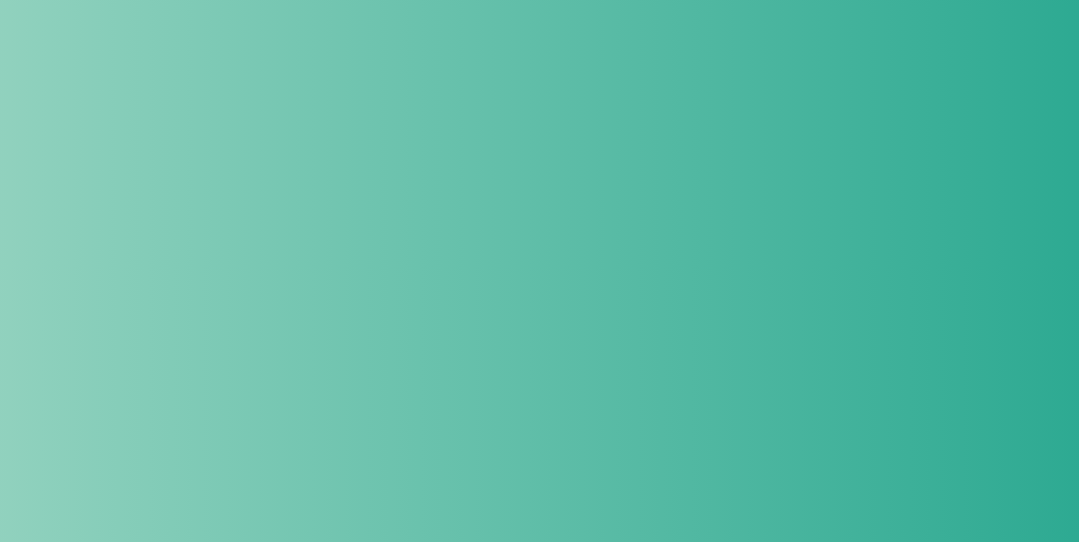
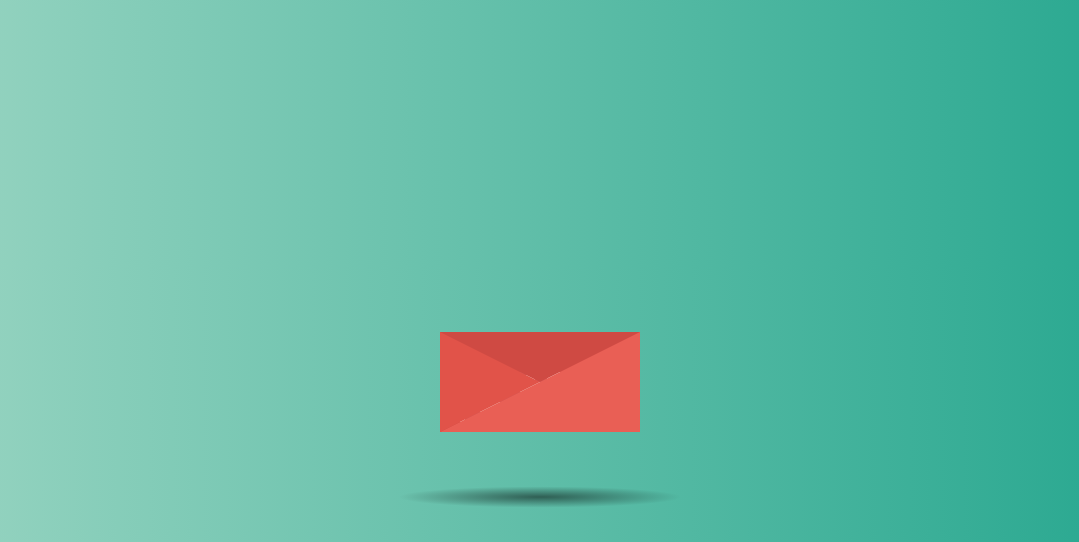
Before and after one commit to MaximeWeb/KonexioChap1, a plain HTML site: page index.html in a window 1280 px wide. Shown: the part 258-800 px from the top of the page, without its empty margins (100-1179 px from the left). Drawn offline with Linux system fonts and the light colour scheme.

Commit message:
new fichiers

```diff
--- /dev/null
+++ b/index.css
@@ -0,0 +1,166 @@
+body {
+    background: #323641;
+  }
+
+  .letter-image {
+    position: absolute;
+    top: 80%;
+    left: 50%;
+    width: 200px;
+    height: 200px;
+    -webkit-transform: translate(-50%, -50%);
+    -moz-transform: translate(-50%, -50%);
+    transform: translate(-50%, -50%);
+    cursor: pointer;
+  }
+
+  .animated-mail {
+    position: absolute;
+    height: 150px;
+    width: 200px;
+    -webkit-transition: .4s;
+    -moz-transition: .4s;
+    transition: .4s;
+
+    .body {
+      position: absolute;
+      bottom: 0;
+      width: 0;
+      height: 0;
+      border-style: solid;
+      border-width: 0 0 100px 200px;
+      border-color: transparent transparent #e95f55 transparent;
+      z-index: 2;
+    }
+
+    .top-fold {
+      position: absolute;
+      top: 50px;
+      width: 0;
+      height: 0;
+      border-style: solid;
+      border-width: 50px 100px 0 100px;
+      -webkit-transform-origin: 50% 0%;
+      -webkit-transition: transform .4s .4s, z-index .2s .4s;
+      -moz-transform-origin: 50% 0%;
+      -moz-transition: transform .4s .4s, z-index .2s .4s;
+      transform-origin: 50% 0%;
+      transition: transform .4s .4s, z-index .2s .4s;
+      border-color: #cf4a43 transparent transparent transparent;
+      z-index: 2;
+    }
+
+    .back-fold {
+      position: absolute;
+      bottom: 0;
+      width: 200px;
+      height: 100px;
+      background: #cf4a43;
+      z-index: 0;
+    }
+
+    .left-fold {
+      position: absolute;
+      bottom: 0;
+      width: 0;
+      height: 0;
+      border-style: solid;
+      border-width: 50px 0 50px 100px;
+      border-color: transparent transparent transparent #e15349;
+      z-index: 2;
+    }
+
+    .letter {
+      left: 20px;
+      bottom: 0px;
+      position: absolute;
+      width: 160px;
+      height: 60px;
+      background: white;
+      z-index: 1;
+      overflow: hidden;
+      -webkit-transition: .4s .2s;
+      -moz-transition: .4s .2s;
+      transition: .4s .2s;
+
+      .letter-border {
+        height: 10px;
+        width: 100%;
+        background: repeating-linear-gradient(
+          -45deg,
+          #cb5a5e,
+          #cb5a5e 8px,
+          transparent 8px,
+          transparent 18px
+        );
+      }
+
+      .letter-title {
+        margin-top: 10px;
+        margin-left: 5px;
+        height: 10px;
+        width: 40%;
+        background: #cb5a5e;
+      }
+      .letter-context {
+        margin-top: 10px;
+        margin-left: 5px;
+        height: 10px;
+        width: 20%;
+        background: #cb5a5e;
+      }
+
+      .letter-stamp {
+        margin-top: 30px;
+        margin-left: 120px;
+        border-radius: 100%;
+        height: 30px;
+        width: 30px;
+        background: #cb5a5e;
+        opacity: 0.3;
+      }
+    }
+  }
+
+  .shadow {
+    position: absolute;
+    top: 200px;
+    left: 50%;
+    width: 400px;
+    height: 30px;
+    transition: .4s;
+    transform: translateX(-50%);
+    -webkit-transition: .4s;
+    -webkit-transform: translateX(-50%);
+    -moz-transition: .4s;
+    -moz-transform: translateX(-50%);
+
+    border-radius: 100%;
+    background: radial-gradient(rgba(0,0,0,0.5), rgba(0,0,0,0.0), rgba(0,0,0,0.0));
+  }
+
+    .letter-image:hover {
+      .animated-mail {
+        transform: translateY(50px);
+        -webkit-transform: translateY(50px);
+        -moz-transform: translateY(50px);
+      }
+
+      .animated-mail .top-fold {
+        transition: transform .4s, z-index .2s;
+        transform: rotateX(180deg);
+        -webkit-transition: transform .4s, z-index .2s;
+        -webkit-transform: rotateX(180deg);
+        -moz-transition: transform .4s, z-index .2s;
+        -moz-transform: rotateX(180deg);
+        z-index: 0;
+      }
+
+      .animated-mail .letter {
+        height: 180px;
+      }
+
+      .shadow {
+        width: 250px;
+      }
+    }
--- a/index.html
+++ b/index.html
@@ -4,11 +4,28 @@
     <meta charset="UTF-8" />
     <meta name="viewport" content="width=device-width, initial-scale=1.0" />
     <link rel="shortcut icon" href="#">
+    <link rel="stylesheet" href="index.css">
     <title>Les Fondamentaux - partie 1</title>
   </head>
   <body style="background: linear-gradient(to right, #9ad5c2, #24a68e)"">
     <h1 style="font-size: 40px; color: white; text-align: center; margin-top: 15%">Les Fondamentaux - Partie 1</h1>
     <script src="index.js"></script>
-
+    <div class="letter-image">
+        <div class="animated-mail">
+          <div class="back-fold"></div>
+          <div class="letter">
+            <div class="letter-border"></div>
+            <div class="letter-title"></div>
+            <div class="letter-context"></div>
+            <div class="letter-stamp">
+              <div class="letter-stamp-inner"></div>
+            </div>
+          </div>
+          <div class="top-fold"></div>
+          <div class="body"></div>
+          <div class="left-fold"></div>
+        </div>
+        <div class="shadow"></div>
+      </div>
   </body>
 </html>
--- a/index.js
+++ b/index.js
@@ -1,7 +1,7 @@
 const continent = "Europe";
-const country = "France";
-let population = 34 ;
-const isIsland = false;
+const country = "english";
+let population = 51;
+
 let langage = "francais"
 let finland = 6
 const age = 27
@@ -9,34 +9,168 @@ const year = 1996
 const now = 2023
 const name = "Maxime";
 const userName = "Neyret"
-let x = 10+5
-langage = 'french'
+let average = 33
+
 
 let description = `${country} ,is in ${continent} and its ${population} inhabitants speak ${langage}`
 
 population /= 2
-population ++
+population++
 
-console.log( population > finland )
-console.log ( population < 33 )
-console.log ( description )
-console.log(continent,country,population)
-console.log(typeof isIsland)
+console.log(population > finland)
+console.log(population < 33)
+console.log(description)
+console.log(continent, country, population)
+
 console.log(langage)
 
 
+if (population > average) {
+    console.log(`${country}'s population is above  average`)
+
+} else {
+
+    console.log(`${country}'s population is ${average - population} below average `)
+}
+
+let RandomNumber = '40';
+
+console.log(Number(RandomNumber), age)
+console.log(+(RandomNumber) + 10);
+console.log(typeof String(30));
+console.log(" 19 " - " 13 " + "17 ");
+console.log("19 " - "13" + 17);
+console.log(" 123" < 57);
+console.log(5 + 6 + "4" + 9 - 4 - 2);
+
+let money = 0
+if (money) {
+    console.log(" no money")
+} else {
+    console.log("go to work")
+}
+
+/* const Message = Number(prompt("Please tap a word"))
+
+if ( Message === 7 ) {
+    console.log("7 is a good number");
+} else if (Message === 9) {
+    console.log("9 is also a good number")
+} else if (Message === 10 ) {
+    console.log(" 10 is the best number , congrat ! ");
+} else  {
+    console.log(" Bad number ")
+} */
+/*
+const numNeighbours = Number(prompt("how many country is beside yours ?"))
+
+if (numNeighbours === 1) {
+    alert("Only one country is beside yours")
+} else if (numNeighbours > 1) {
+    alert("More than one country beside yours")
+} else {
+    alert("No country beside yours")
+} */
+
+let age2 = 20
+let goodView = true
 
 
+// AND operator &&
+// OR operator ||
+// NOT !
+
+if (age2 >= 18 && goodView) {
+    console.log("you can drive");
+} else {
+    console.log("no drive");
+}
+
+if (age2 >= 18 || goodView) {
+    console.log("you can drive");
+} else {
+    console.log("no drive");
+}
 
 
+if (!age2 >= 18 || !goodView && isTired) {
+    console.log("you can drive");
+} else {
+    console.log("no drive");
+}
 
 
+if ( langage === "english" && population < 50 && !isIsland) {
+    console.log("true");
+} else {
+    console.log("false");
+}
+
+let scoreDauphin = (96 + 108 + 89) / 3 ;
+console.log(scoreDauphin)
+let scoreKoala = (8 + 91 + 110) / 3 ;
+console.log(scoreKoala)
 
 
+if (scoreDauphin > scoreKoala) {
+    console.log("Dauphin win")
+} else if (scoreKoala > scoreDauphin ) {
+    console.log(" koala win")
+} else {
+    console.log("Nobody winned")
+}
+
+const day = "monday"
+
+switch(day) {
+case 'monday' :
+
+     console.log("Meeting to prepare")
+     console.log("Go to the swimming pool")
+break
+ case 'Tuesday' :
+
+       console.log("Doing some shopping")
+break
+case 'wednesday' :
+break
+case 'thursday' :
+break
+case 'Saturday' :
+       console.log("Sleep")
+break
+case 'sunday' :
+       console.log("Sleep more")
+break
+default:
+console.log('This day doesnt exist')
+}
+
+switch(langage) {
+    case 'chinese':
+    console.log('is chinese')
+    break
+    case 'spanish':
+    console.log("is spanish")
+    break
+    case 'english':
+    console.log("english")
+    break
+    case 'hindi':
+    console.log('hindi')
+    break
+    case 'francais':
+    console.log('french')
+    break
+ default:
+    console.log('This language doesnt exist')
+}
+
+console.log(` ${country} population is ${ population >= 33 ? "above" : "bellow" } average `)
 
 
+let tips = 275 * 15 / 100
 
+console.log(tips);
 
-
-
-console.log( year < now )
+console.log(`${tips}`)
```
